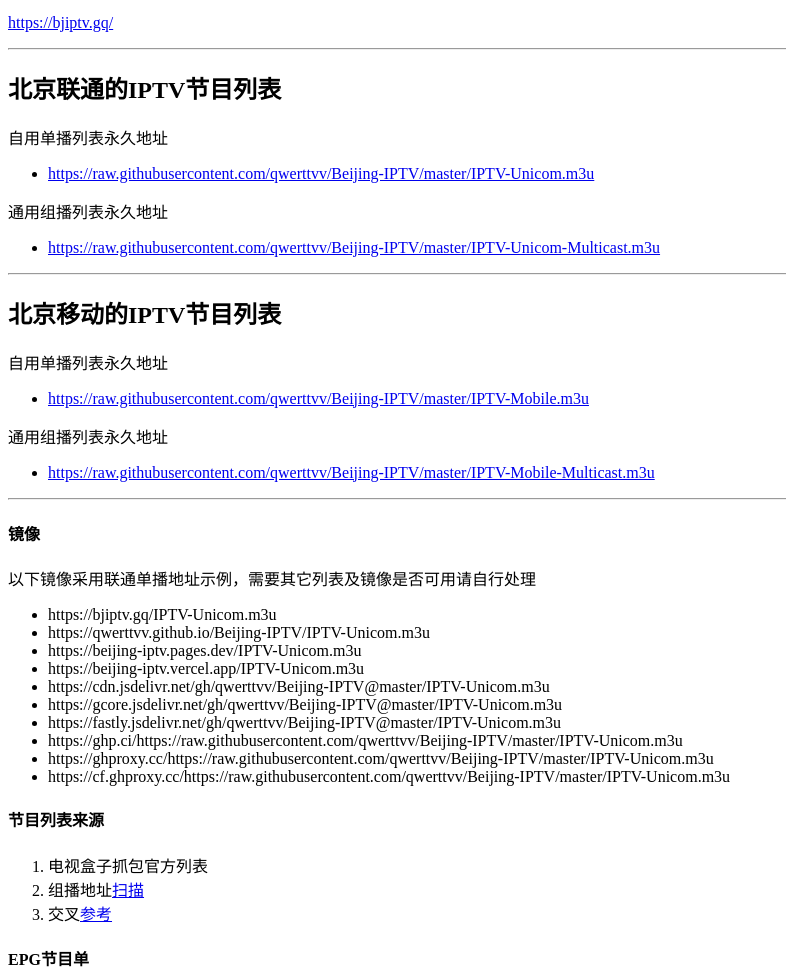
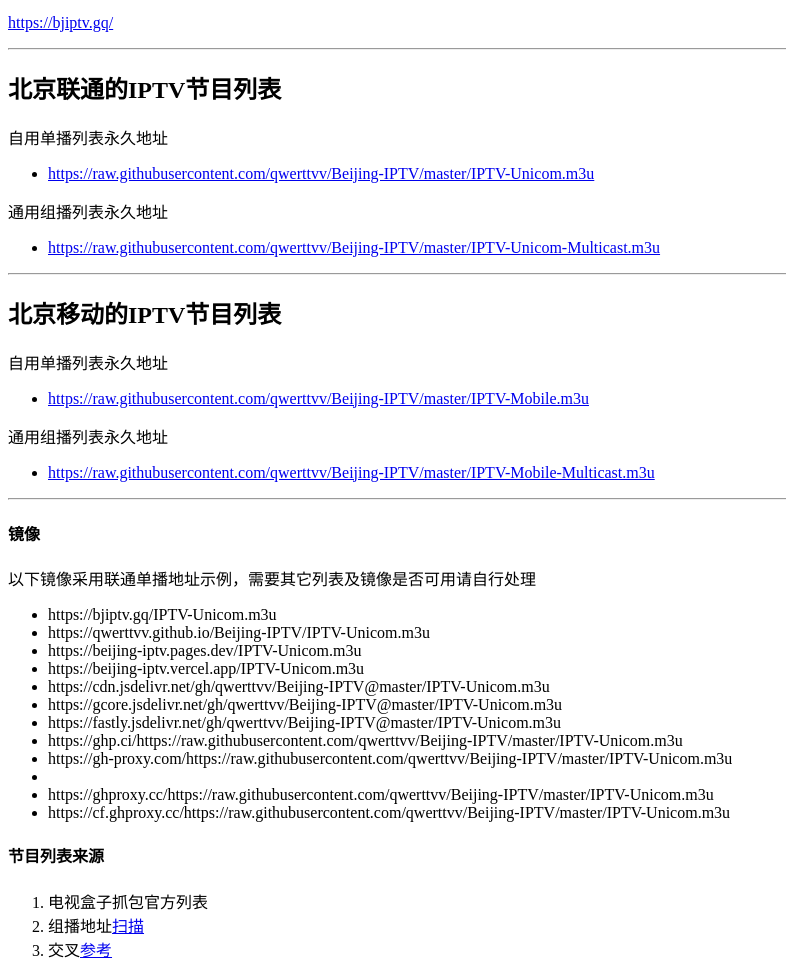
Before and after one commit to qwerttvv/Beijing-IPTV, a plain HTML site: page index.html in a window 1280 px wide. Shown: the part 100-1079 px from the top of the page, without its empty margins (0-786 px from the left). Drawn offline with Linux system fonts and the light colour scheme.

Commit message:
Update index.html

```diff
--- a/index.html
+++ b/index.html
@@ -58,6 +58,7 @@
         <li>https://gcore.jsdelivr.net/gh/qwerttvv/Beijing-IPTV@master/IPTV-Unicom.m3u</li>
         <li>https://fastly.jsdelivr.net/gh/qwerttvv/Beijing-IPTV@master/IPTV-Unicom.m3u</li>
         <li>https://ghp.ci/https://raw.githubusercontent.com/qwerttvv/Beijing-IPTV/master/IPTV-Unicom.m3u</li>
+        <li>https://gh-proxy.com/https://raw.githubusercontent.com/qwerttvv/Beijing-IPTV/master/IPTV-Unicom.m3u<li>
         <li>https://ghproxy.cc/https://raw.githubusercontent.com/qwerttvv/Beijing-IPTV/master/IPTV-Unicom.m3u</li>
         <li>https://cf.ghproxy.cc/https://raw.githubusercontent.com/qwerttvv/Beijing-IPTV/master/IPTV-Unicom.m3u</li>
     </ul>
```
